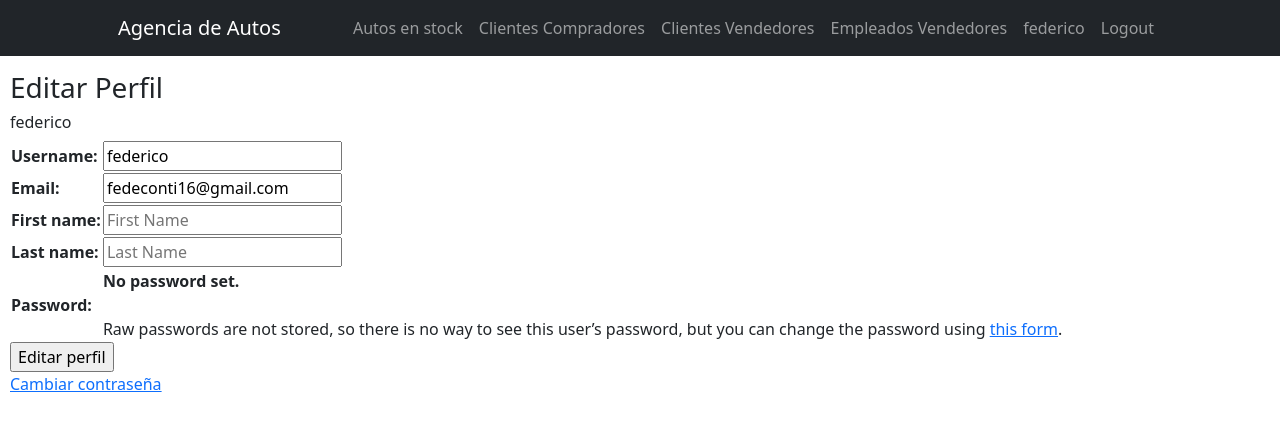
After one commit to fedeconti16/ProyectoFinal, a Django app: page /Perfil/editarPerfil/ in a window 1280 px wide. The commit adds this page. Shown: the top 431 px of the page. Run offline with Django 4.2, Linux system fonts and the light colour scheme; a user stored in the database is signed in; data comes from the database, SQL or seed files in the repository; both versions use the stored data as it was after the commit; some libraries are stand-ins or nearby versions.

Commit message:
editar perfil listo

```diff
--- a/Proyecto1/AgenciApp/forms.py
+++ b/Proyecto1/AgenciApp/forms.py
@@ -1,4 +1,6 @@
 from django import forms
+from django.contrib.auth.forms import UserChangeForm,PasswordChangeForm
+from django.contrib.auth.models import User
 
 class autosFormulario(forms.Form):
     marca = forms.CharField()
@@ -29,3 +31,27 @@ class empleadosFormulario(forms.Form):
     celular = forms.IntegerField()
     operacionesConcretadas = forms.CharField(label='Operaciones Concretadas')
     montoVendido = forms.IntegerField(label='Monto Vendido')
+
+class UserEditForm(UserChangeForm):
+    username = forms.CharField(widget= forms.TextInput(attrs={"placeholder":"Username"}))
+    email = forms.CharField(widget= forms.TextInput(attrs={"placeholder":"Email"}))
+    first_name = forms.CharField(widget= forms.TextInput(attrs={"placeholder":"First Name"}))
+    last_name = forms.CharField(widget= forms.TextInput(attrs={"placeholder":"Last Name"}))
+
+    class Meta:
+        model = User
+        fields = ['username', 'email', 'first_name', 'last_name']
+        help_texts = {k:"" for k in fields}
+
+class ChangePasswordForm(PasswordChangeForm):
+    old_password = forms.CharField(label = "", widget= forms.PasswordInput(attrs={"placeholder":"Old password"}))
+    new_password1 = forms.CharField(label = "", widget= forms.PasswordInput(attrs={"placeholder":"New password"}))
+    new_password2 = forms.CharField(label = "", widget= forms.PasswordInput(attrs={"placeholder":"Confirmation new password"}))
+
+    class Meta:
+        model = User
+        fields = ['old_password', 'new_password1', 'new_password2']
+        help_texts = {k:"" for k in fields}
+
+#class AvatarForm(forms.Form):
+#    avatar = forms.ImageField()
--- /dev/null
+++ b/Proyecto1/AgenciApp/templates/AgenciApp/Perfil/editarPerfil.html
@@ -0,0 +1,15 @@
+{% extends "../inicio.html" %}
+{% load static %}
+
+{% block contenidoQueCambia %}
+<h3>Editar Perfil</h3>
+<h6>{{ user.username }}</h6>
+
+<form method="POST"> {% csrf_token %}
+    <table>
+        {{ form.as_table }}
+    </table>
+    <input type="submit" value="Editar perfil">
+</form>
+<a href="{% url 'changePassword' %}">Cambiar contraseña</a>
+{% endblock %}
--- a/Proyecto1/AgenciApp/templates/AgenciApp/inicio.html
+++ b/Proyecto1/AgenciApp/templates/AgenciApp/inicio.html
@@ -25,6 +25,7 @@
                     <li class="nav-item"><a class="nav-link" href="{% url 'setClientesCompradores' %}">Clientes Compradores</a></li>
                     <li class="nav-item"><a class="nav-link" href="{% url 'setClientesVendedores' %}">Clientes Vendedores</a></li>
                     <li class="nav-item"><a class="nav-link" href="{% url 'setEmpleadosVendedores' %}">Empleados Vendedores</a></li>
+                    <li class="nav-item"><a class="nav-link navText" href="{% url 'perfil' %}">{{user.username}}</a></li>
                     <li class="nav-item"><a class="nav-link navText" href="{% url 'Logout' %}">Logout</a></li>
                 </ul>
             </div>
--- a/Proyecto1/AgenciApp/urls.py
+++ b/Proyecto1/AgenciApp/urls.py
@@ -20,6 +20,9 @@ urlpatterns = [
     path('login/', loginWeb, name="login"),
     path('registro/', registro, name="registro"),
     path('Logout/', LogoutView.as_view(next_page='login'), name="Logout"),
-
+    path('perfil/', perfilview, name="perfil"),
+    path('Perfil/editarPerfil/', editarPerfil, name="editarPerfil"),
+    path('Perfil/changePassword/', changePassword, name="changePassword"),
+    #path('Perfil/changeAvatar/', editAvatar, name="editAvatar"),
 
 ]
--- a/Proyecto1/AgenciApp/views.py
+++ b/Proyecto1/AgenciApp/views.py
@@ -5,8 +5,10 @@ from AgenciApp.models import *
 from AgenciApp.forms import *
 from django.shortcuts import redirect
 from django.contrib.auth.forms import AuthenticationForm, UserCreationForm
-from django.contrib.auth import login, logout, authenticate
+from django.contrib.auth import login, logout, authenticate, update_session_auth_hash
 from django.contrib.auth.decorators import login_required
+from django.contrib.auth.models import User
+from django.contrib import messages
 
 @login_required
 def inicio(request):
@@ -204,3 +206,46 @@ def registro(request):
     else:
         userCreate = UserCreationForm()
     return render(request, 'AgenciApp/registro.html', {'userCreate': userCreate})
+
+#########################################################################################################################
+
+@login_required
+def perfilview(request):
+    return render(request, 'AgenciApp/Perfil/Perfil.html')
+
+@login_required
+def editarPerfil(request):
+    usuario = request.user
+    user_basic_info = User.objects.get(id = usuario.id)
+    if request.method == "POST":
+        form = UserEditForm(request.POST, instance = usuario)
+        if form.is_valid():
+            user_basic_info.username = form.cleaned_data.get('username')
+            user_basic_info.email = form.cleaned_data.get('email')
+            user_basic_info.first_name = form.cleaned_data.get('first_name')
+            user_basic_info.last_name = form.cleaned_data.get('last_name')
+            user_basic_info.save()
+            return render(request, 'AgenciApp/Perfil/Perfil.html')
+    else:
+        form = UserEditForm(initial= {'username': usuario.username, 'email': usuario.email, 'first_name': usuario.first_name, 'last_name': usuario.last_name })
+        return render(request, 'AgenciApp/Perfil/editarPerfil.html', {"form": form})
+
+
+@login_required
+def changePassword(request):
+    usuario = request.user
+    if request.method == "POST":
+        form = ChangePasswordForm(data=request.POST, user=usuario)
+        if form.is_valid():
+            if request.POST['new_password1'] == request.POST['new_password2']:
+                user = form.save()
+                update_session_auth_hash(request, user)
+                messages.success(request, 'Contraseña actualizada exitosamente.')
+                return redirect('perfil')
+            else:
+                messages.error(request, 'Las contraseñas no coinciden.')
+        else:
+            messages.error(request, 'Error al cambiar la contraseña. Por favor, revise los campos.')
+    else:
+        form = ChangePasswordForm(user=usuario)
+    return render(request, 'AgenciApp/Perfil/changePassword.html', {"form": form})
```
Also changed, not shown: Proyecto1/AgenciApp/templates/AgenciApp/Perfil/Perfil.html (added, +15 -0 lines), Proyecto1/AgenciApp/templates/AgenciApp/Perfil/changePassword.html (added, +14 -0 lines), Proyecto1/db.sqlite3.
